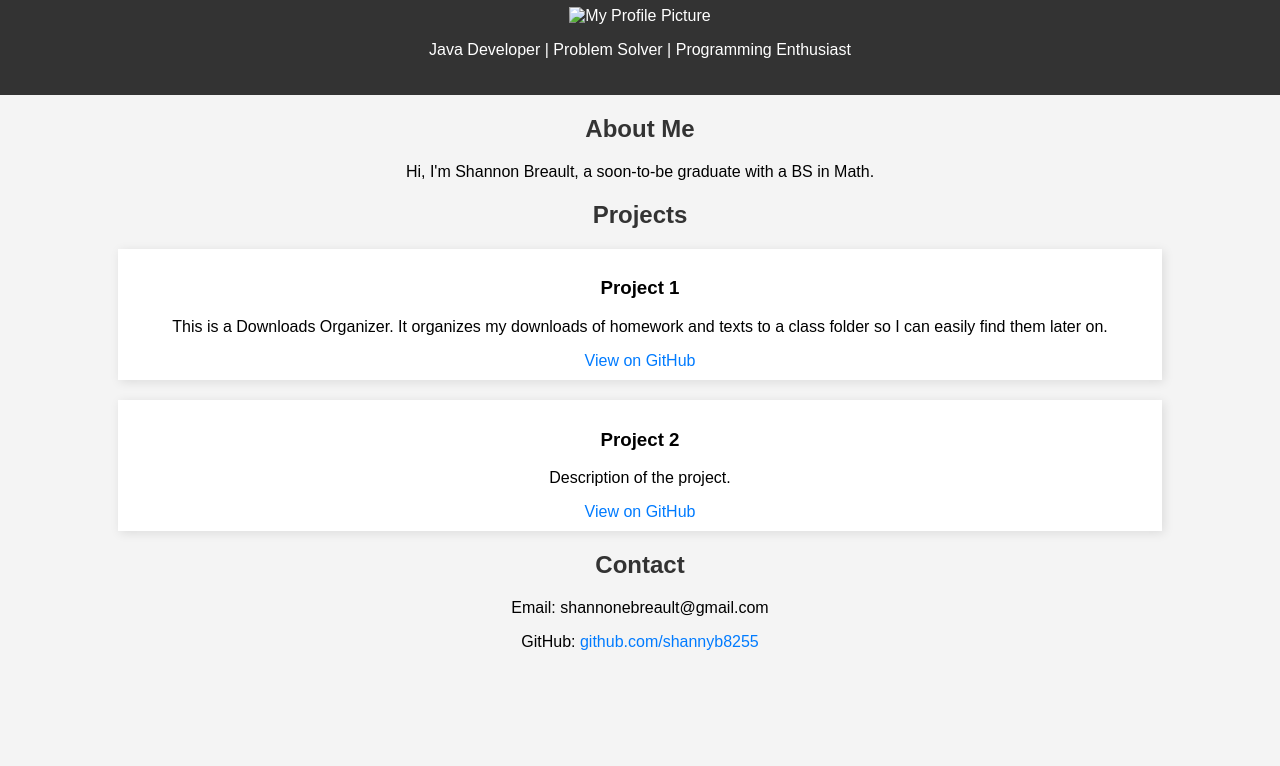
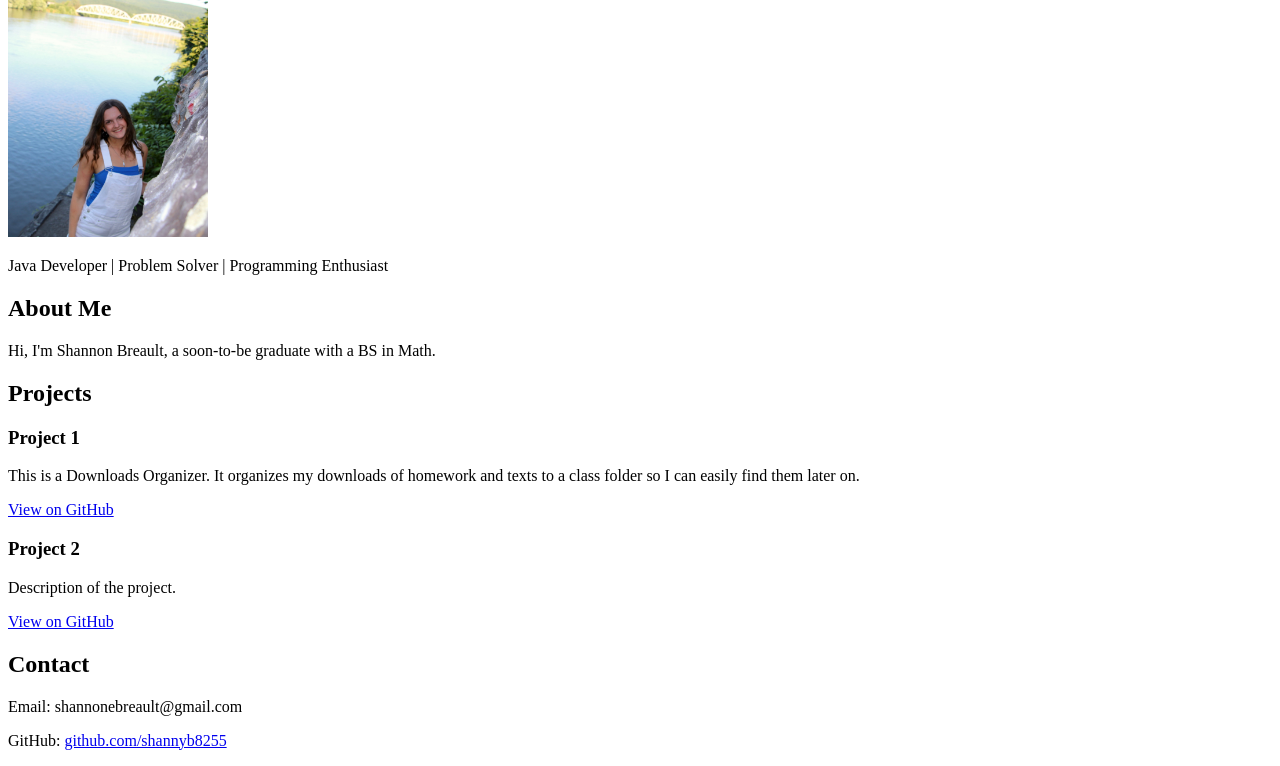
Before and after one commit to shannyb8255/portfolio, a plain HTML site: page index.html in a window 1280 px wide. Shown: the part 93-859 px from the top of the page. Before the commit the page ends 800 px from the top, so only its background shows below. Drawn offline with Linux system fonts and the light colour scheme.

Commit message:
Fixing Profile Image issues

```diff
--- a/index.html
+++ b/index.html
@@ -4,12 +4,12 @@
     <meta charset="UTF-8">
     <meta name="viewport" content="width=device-width, initial-scale=1.0">
     <title>Shannon Breault - Portfolio</title>
-    <link rel="stylesheet" href="styles.css">
+    <!-- <link rel="stylesheet" href="styles.css"> -->
 </head>
 <body>
     <header>
         <h1>Shannon Breault</h1>
-        <img src="images/your-image.jpg" alt="My Profile Picture" width="200">
+        <img src="images/Professional Photo.JPG" alt="My Profile Picture" width="200">
         <p>Java Developer | Problem Solver | Programming Enthusiast</p>
     </header>
 
```
